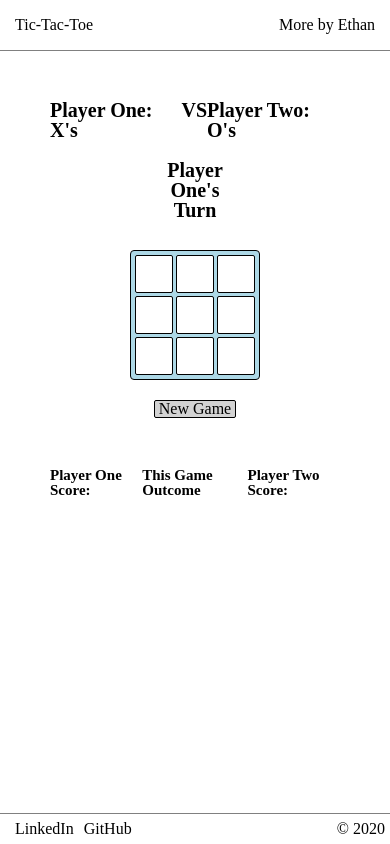
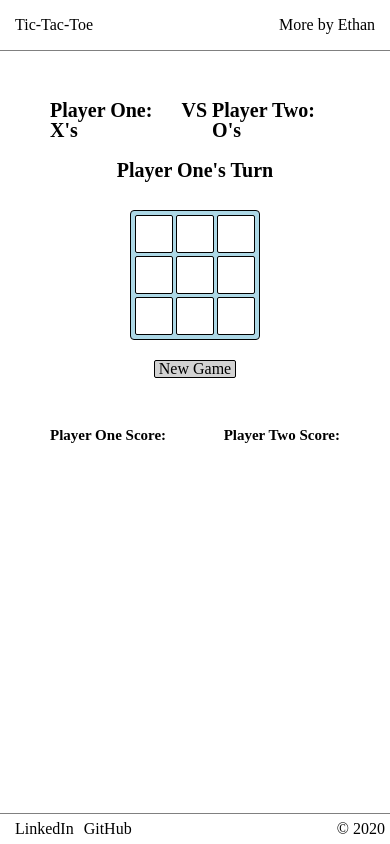
Before and after one commit to ethanzitting/tic-tac-toe, a plain HTML site: page index.html in a window 390 px wide. Drawn offline with Linux system fonts and the light colour scheme.

Commit message:
Made the webapp sort of mobile-frienly.

```diff
--- a/index.html
+++ b/index.html
@@ -5,6 +5,7 @@
 		<link rel="stylesheet" href="reset.css">
 		<link rel="stylesheet" href="styles.css">
 		<link rel="stylesheet" href="https://fonts.googleapis.com/css?family=Itim">
+		<meta name="viewport" content="width=device-width, initial-scale=1, maximum-scale=1">
 	</head>
 	<body>
 		<header>
@@ -32,7 +33,7 @@
 			<div id="resetBtn">New Game</div>
 			<div id="resultsContainer">
 				<div id="xScore">Player One Score:  </div>
-				<div id="gameOutcome">This Game Outcome</div>
+				<div id="gameOutcome"></div>
 				<div id="oScore">Player Two Score:  </div>
 			</div>
 
--- a/script.js
+++ b/script.js
@@ -112,6 +112,8 @@ var gameBoard = (function() {
 		cells.forEach(cell => cell.textContent = "");
 		for (let i in board) board[i] = "";
 		winner = false;
+		outcome.textContent = "";
+		turnDisplay.textContent = "Player One's Turn";
 	});
 
 
--- a/styles.css
+++ b/styles.css
@@ -54,7 +54,7 @@ main {
 }
 
 #turnDisplay {
-	width: 20%;
+	width: 90%;
 	margin-left: auto;
 	margin-right: auto;
 	margin-top: 20px;
@@ -110,6 +110,7 @@ main {
 
 #resultsContainer {
 	margin-top: 50px;
+	margin-bottom: 50px;
 	width: 100%;
 	display: flex;
 	align-content: space-around;
@@ -119,11 +120,13 @@ main {
 
 #xScore, #xTitle {
 	margin-left: 50px;
+	padding-right: 5px;
 	margin-right: auto;
 }
 
 #oScore, #oTitle {
 	margin-right: 50px;
+	padding-left: 5px;
 	margin-left: auto;
 }
 
```
